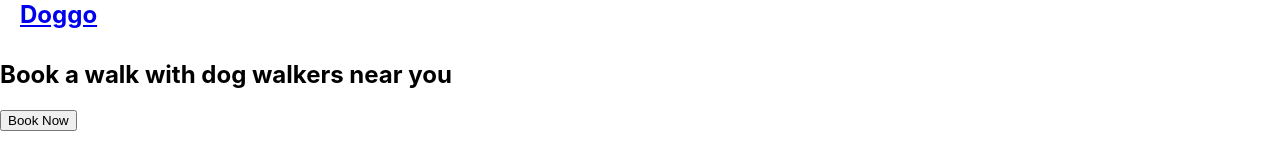
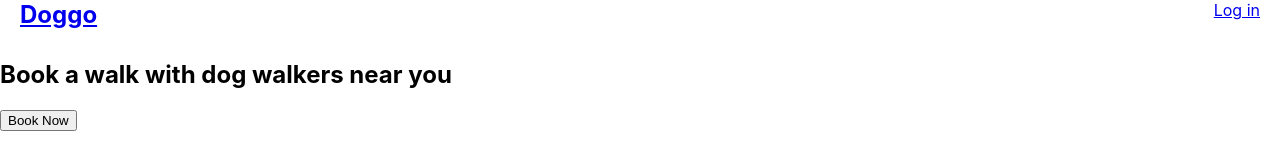
Before and after one commit to benharris28/doggo, a React (Create React App) app: page / in a window 1280 px wide. Shown: the top 154 px of the page. Built offline with nearby package versions, Linux system fonts and the light colour scheme.

Commit message:
added login functionality and conditional page routing

```diff
--- a/src/App.js
+++ b/src/App.js
@@ -20,7 +20,8 @@ class App extends React.Component {
   state = {
     walkers: Consumers.users,
     users: [],
-    walks: Walks.walks
+    walks: Walks.walks,
+    loggedIn: false
   };
 
 
@@ -96,18 +97,36 @@ class App extends React.Component {
       this.setState({
         walks: clonedWalks
       });
+    }
+
+    handleLogin = () => {
+      this.setState({
+        loggedIn: true
+      })
+    }
+
+    handleLogout = () => {
+      this.setState({
+        loggedIn: false
+      })
+    }
 
 
 
-  }
 
   render() {
+    const locale = this.props.match;
+    console.log(locale)
+
     const value = {
       walkers: this.state.walkers,
       users: this.state.users,
       walks: this.state.walks,
+      loggedIn: this.state.loggedIn,
       cancelWalk: this.cancelWalk,
-      completeWalk: this.completeWalk
+      completeWalk: this.completeWalk,
+      handleLogin: this.handleLogin,
+      handleLogout: this.handleLogout
     };
 
     console.log(this.state)
@@ -116,7 +135,8 @@ class App extends React.Component {
       <ApiContext.Provider value={value}>
       <div className="doggo-app">
         <header className='App_header'>
-          <Header />
+          <Header
+            locale={this.props.match}/>
         </header>
         <main className='App_main'>
           <Switch>
--- a/src/Routes/LandingPage/LandingPage.js
+++ b/src/Routes/LandingPage/LandingPage.js
@@ -1,16 +1,28 @@
 import React from 'react';
 import { Link } from 'react-router-dom';
-import './LandingPage.css'
+import './LandingPage.css';
+import ApiContext from '../../ApiContext';
+
 
 class LandingPage extends React.Component {
+    static contextType = ApiContext;
+
     render() {
+       const { loggedIn } = this.context;
+       console.log(loggedIn)
+       const loggedInDestination = '/walker';
+       const loggedOutDestination = '/login';
+       const destination = loggedIn ? loggedInDestination : loggedOutDestination
+       console.log(destination)
+
         return (
             <section className="LandingPage">
                 <div className="landing_page_hero">
                     <h2>
                         Book a walk with dog walkers near you
                     </h2>
-                    <Link to='/login'>
+
+                    <Link to={destination}>
                         <button
                             type="button">
                                 Book Now
@@ -21,7 +33,7 @@ class LandingPage extends React.Component {
                     <h2>
                         Copy #2
                     </h2>
-                    <Link to='/login'>
+                    <Link to={destination}>
                         <button
                             type="button">
                                 Book Now
@@ -33,7 +45,7 @@ class LandingPage extends React.Component {
                     <h2>
                         Copy #3
                     </h2>
-                    <Link to='/login'>
+                    <Link to={destination}>
                         <button
                             type="button">
                                 Book Now
--- a/src/Routes/LoginPage/LoginPage.js
+++ b/src/Routes/LoginPage/LoginPage.js
@@ -1,10 +1,14 @@
 import React from 'react';
 import { Route, Link } from 'react-router-dom';
-import LoginForm from '../../components/LoginForm/LoginForm'
+import LoginForm from '../../components/LoginForm/LoginForm';
+import ApiContext from '../../ApiContext';
+
 
 // Make Login form and import
 
 class LoginPage extends React.Component {
+    static contextType = ApiContext;
+
     static defaultProps = {
         location: {},
         history: {
@@ -22,6 +26,7 @@ class LoginPage extends React.Component {
         // Still don't understand below...
         //const destination = (location.state || {}).from || '/'
         //
+        this.context.handleLogin()
         history.push('/walker')
     }
 
--- a/src/Routes/UserAccountPage/UserAccountPage.js
+++ b/src/Routes/UserAccountPage/UserAccountPage.js
@@ -8,7 +8,7 @@ class UserAccountPage extends React.Component {
 
     render() {
         const { users, walks } = this.context
-        const { user_id } = this.props.match.params
+        const { user_id } = this.props.match.params;
         console.log(user_id)
         console.log(walks)
 
--- a/src/components/Header/Header.js
+++ b/src/components/Header/Header.js
@@ -1,18 +1,63 @@
-import React from 'react';
-import { Link } from 'react-router-dom';
+import React from 'react'
+import { Link } from 'react-router-dom'
+import ApiContext from '../../ApiContext';
 import './Header.css'
 
 class Header extends React.Component {
+
+static contextType = ApiContext;
+
+  handleLogoutClick = () => {
+    this.context.handleLogout()
+  }
+
+
+  renderLogoutLink() {
+    return (
+      <div className='Header__logged-in'>
+        <Link
+          onClick={this.handleLogoutClick}
+          to='/'>
+          Logout
+        </Link>
+      </div>
+    )
+  }
+
+  renderLoginLink() {
+    return (
+      <div className='Header__not-logged-in'>
+        <Link
+          to='/login'>
+          Log in
+        </Link>
+
+      </div>
+    )
+  }
+
   render() {
-        return (
+    const { loggedIn } = this.context;
+    const locale = this.props.match
+    console.log(loggedIn)
+    console.log(locale)
+
+    return <>
       <nav className='Header'>
         <h1>
           <Link to='/'>
+            {' '}
             Doggo
           </Link>
         </h1>
+
+        {loggedIn && locale !== {}
+          ? this.renderLogoutLink()
+          : this.renderLoginLink()}
       </nav>
-        )
+
+
+    </>
   }
 }
 
```
Lines whose indentation alone changed are shown as unchanged.
